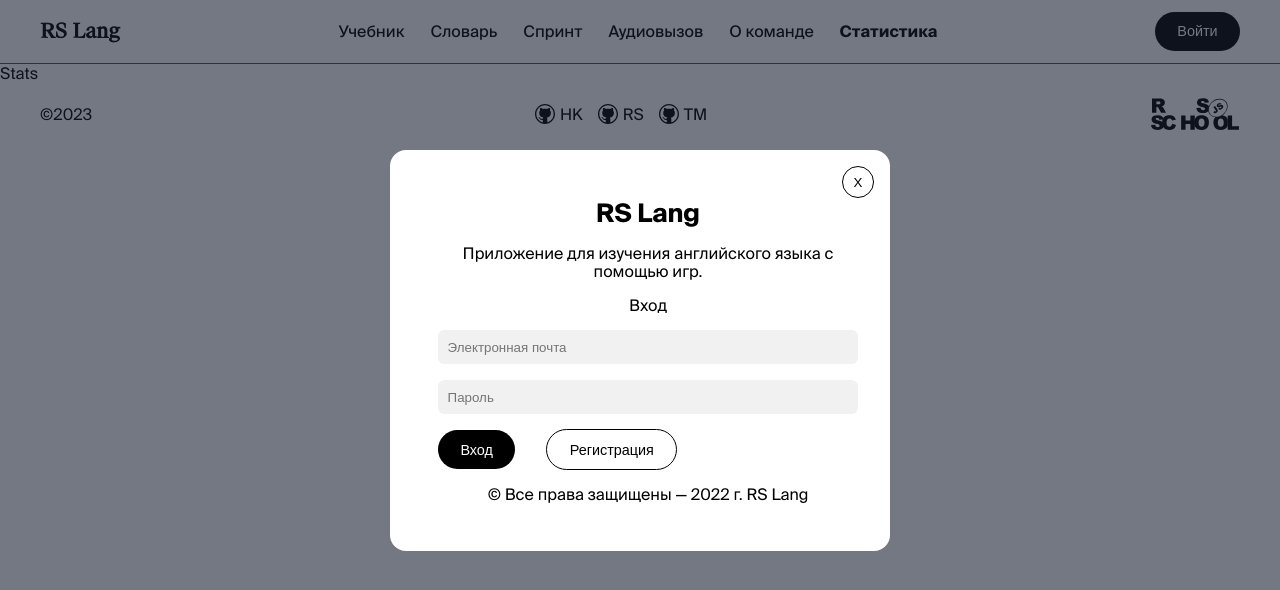
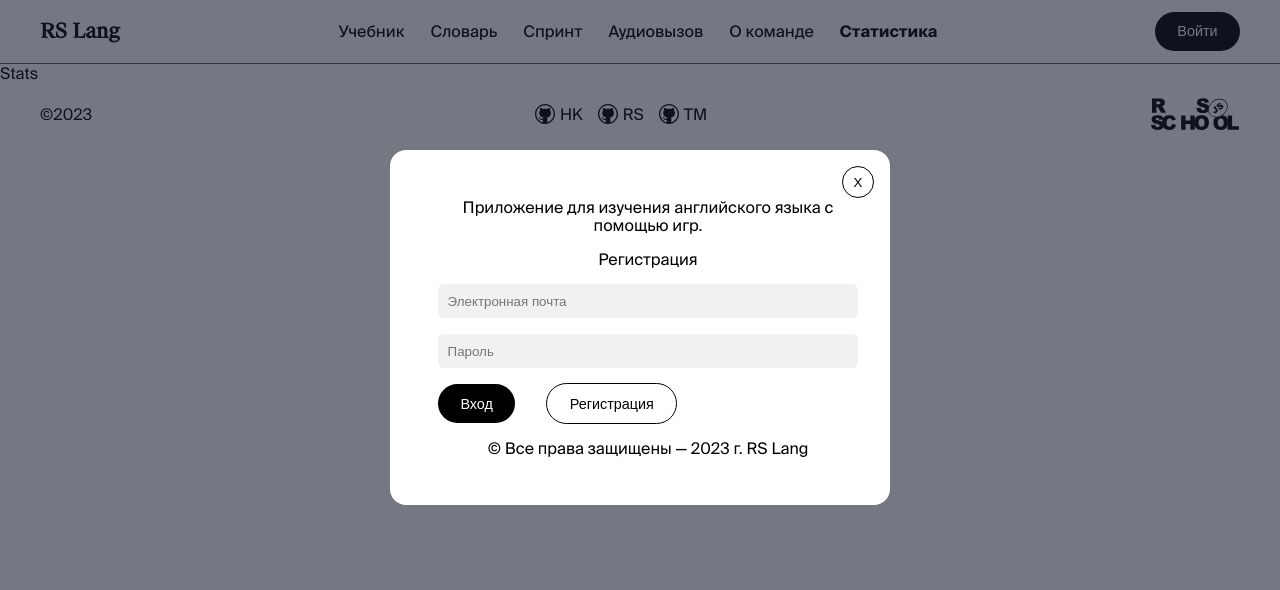
Before and after one commit to vermilion2020/rslang-react, a React (Vite) app: page /stats in a window 1280 px wide. Both pictures are taken after a click on the button "Войти". Shown: the top 590 px of the page. Built offline with nearby package versions, Linux system fonts and the light colour scheme.

Commit message:
refactor: improve modal

```diff
--- a/src/components/modal/Auth.tsx
+++ b/src/components/modal/Auth.tsx
@@ -7,20 +7,19 @@
     setModalReg(true);
     setModalAuth(false);
   }
+  const submitHandler = (e: React.MouseEvent<HTMLButtonElement>) => {
+    e.preventDefault();
+    alert('ok');
+  }
 
   return (
-    <form id="auth-form" className="popup">
-    <h2 className="popup__heading">RS Lang</h2>
-    <button className="popup__cross-button" onClick={() => {setModalAuth(false)}}>X</button>
-    <p>Приложение для изучения английского языка с помощью игр.</p>
-    <span className="popup__subheading">Вход</span>
-    <input className="popup__input" required name="email" type="email" placeholder="Электронная почта" />
-    <input className="popup__input" required name="password" type="password" placeholder="Пароль" />
-    <div className="popup__buttons">
-      <button type="submit" id="auth-button" className="button">Вход</button>
-      <button id="reg-button" className="button button_light" onClick={handleAuthBtnClick}>Регистрация</button>
-    </div>
-    <span className="popup__copyright">© Все права защищены — 2022 г. RS Lang</span>
-    </form>
+    <>
+      <input className="popup__input" required name="email" type="email" placeholder="Электронная почта" />
+      <input className="popup__input" required name="password" type="password" minLength={8} placeholder="Пароль" />
+      <div className="popup__buttons">
+        <button type="submit" id="auth-button" className="button" onClick={(e) => {submitHandler(e)}}>Вход</button>
+        <button id="reg-button" className="button button_light" onClick={handleAuthBtnClick}>Регистрация</button>
+      </div>
+    </>
   );
 }
--- a/src/components/modal/Modal.tsx
+++ b/src/components/modal/Modal.tsx
@@ -1,4 +1,5 @@
-import React from 'react';
+import React, { useContext } from 'react';
+import { ModalContext } from '../../context/ModalContext';
 
 interface ModalProps {
   children: React.ReactNode,
@@ -6,13 +7,21 @@
 }
 
 export function Modal({children, onClose}: ModalProps) {
+  const { close } = useContext(ModalContext);
+
   return (
     <>
       <div
         className="shadow-overlay" id="overlay" onClick={onClose}
       />
       <div className="popup-container" id="popup">
-        { children }
+        <form id="auth-form" className="popup">
+          <button className="popup__cross-button" onClick={close}>X</button>
+          <p>Приложение для изучения английского языка с помощью игр.</p>
+          <span className="popup__subheading">Регистрация</span>
+          { children }
+          <span className="popup__copyright">© Все права защищены — 2023 г. RS Lang</span>
+          </form>
       </div>
     </>
   );
--- a/src/components/modal/Registration.tsx
+++ b/src/components/modal/Registration.tsx
@@ -7,22 +7,21 @@
     setModalReg(false);
     setModalAuth(true);
   }
+  const submitHandler = (e: React.MouseEvent<HTMLButtonElement>) => {
+    e.preventDefault();
+    alert('ok');
+  }
 
   return (
-    <form id="auth-form" className="popup">
-    <h2 className="popup__heading">RS Lang</h2>
-    <button className="popup__cross-button" onClick={() => {setModalReg(false)}}>X</button>
-    <p>Приложение для изучения английского языка с помощью игр.</p>
-    <span className="popup__subheading">Регистрация</span>
-    <input className="popup__input" required type="email" name="email" placeholder="Email"/>
-    <input className="popup__input" required type="text" name="name" placeholder="Имя" />
-    <input className="popup__input" required type="password" name="password" placeholder="Пароль" />
-    <input className="popup__input" required type="password" name="password-confirm" placeholder="Повторно пароль" />
-    <div className="popup__buttons-auth">
-      <button type="submit" id="back-button" className="button button_light" onClick={handleRegBtnClick}>Вернуться</button>
-      <button type="submit" id="registration" className="popup__submit button">Зарегистрироваться</button>
-    </div>
-    <span className="popup__copyright">© Все права защищены — 2022 г. RS Lang</span>
-  </form>
+    <>
+      <input className="popup__input" required type="email" name="email" placeholder="Email"/>
+      <input className="popup__input" required type="text" minLength={3} name="name" placeholder="Имя" />
+      <input className="popup__input" required type="password" minLength={8} name="password" placeholder="Пароль" />
+      <input className="popup__input" required type="password" minLength={8} name="password-confirm" placeholder="Повторно пароль" />
+      <div className="popup__buttons-auth">
+        <button type="submit" id="back-button" className="button button_light" onClick={handleRegBtnClick}>Вернуться</button>
+        <button type="submit" id="registration" className="popup__submit button" onClick={(e) => {submitHandler(e)}}>Зарегистрироваться</button>
+      </div>
+    </>
   );
 }
--- a/src/context/ModalContext.tsx
+++ b/src/context/ModalContext.tsx
@@ -4,22 +4,28 @@
   modalReg: boolean,
   modalAuth: boolean,
   setModalReg: (modalReg: boolean) => void,
-  setModalAuth: (modalAuth: boolean) => void
+  setModalAuth: (modalAuth: boolean) => void,
+  close: () => void
 }
 
 export const ModalContext = createContext<ModalContext>({
   modalReg: false,
   modalAuth: false,
   setModalReg: () => {/**/},
-  setModalAuth: () => {/**/}
+  setModalAuth: () => {/**/},
+  close: () => {/**/},
 });
 
 export const ModalState = ({ children }: { children: React.ReactNode }) => {
   const [modalReg, setModalReg] = useState(false);
   const [modalAuth, setModalAuth] = useState(false);
+  const close = () => {
+    setModalReg(false);
+    setModalAuth(false);
+  }
 
   return (
-    <ModalContext.Provider value={{ modalReg, modalAuth, setModalReg, setModalAuth }}>
+    <ModalContext.Provider value={{ modalReg, modalAuth, setModalReg, setModalAuth, close }}>
       { children }
     </ModalContext.Provider>
   );
```
